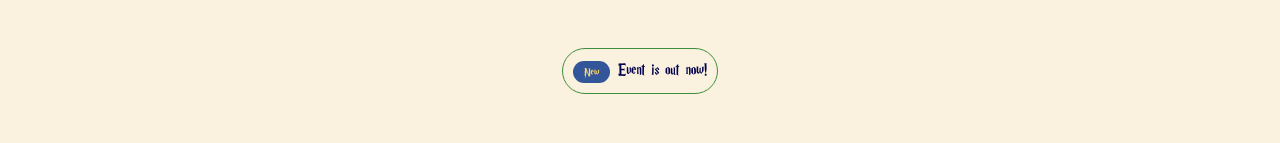
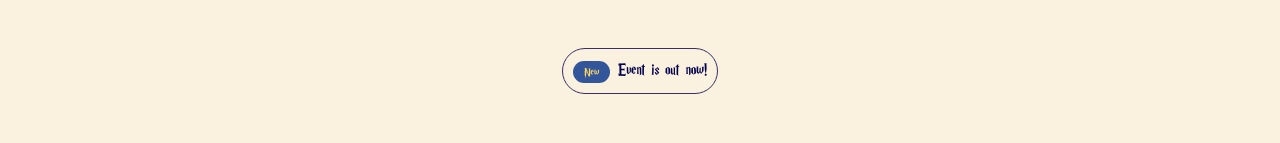
Before and after one commit to fossnsbm/techie-sleuths-25, a Next.js app: page / in a window 1280 px wide. Shown: the top 143 px of the page. Built offline with nearby package versions, Linux system fonts and the light colour scheme; a web font is replaced by a local one.

Commit message:
design view enhanced

```diff
--- a/app/globals.css
+++ b/app/globals.css
@@ -10,74 +10,7 @@ body {
     overflow-x: hidden;
 }
 
-/* *=========== Default theme =========== */
-/* @layer base {
-  :root {
-    --background: 0 0% 100%;
-    --foreground: 240 10% 3.9%;
-
-    --muted: 240 4.8% 95.9%;
-    --muted-foreground: 240 3.8% 46.1%;
-
-    --popover: 0 0% 100%;
-    --popover-foreground: 240 10% 3.9%;
-
-    --card: 0 0% 100%;
-    --card-foreground: 240 10% 3.9%;
-
-    --border: 240 5.9% 90%;
-    --input: 240 5.9% 90%;
-
-    --primary: 240 5.9% 10%;
-    --primary-foreground: 0 0% 98%;
-
-    --secondary: 240 4.8% 95.9%;
-    --secondary-foreground: 240 5.9% 10%;
-
-    --accent: 240 4.8% 95.9%;
-    --accent-foreground: 240 5.9% 10%;
-
-    --destructive: 0 84.2% 60.2%;
-    --destructive-foreground: 0 0% 98%;
-
-    --ring: 240 10% 3.9%;
-
-    --radius: 0.5rem;
-  }
-
-  .dark {
-    --background: 240 10% 3.9%;
-    --foreground: 0 0% 98%;
-
-    --muted: 240 3.7% 15.9%;
-    --muted-foreground: 240 5% 64.9%;
-
-    --popover: 240 10% 3.9%;
-    --popover-foreground: 0 0% 98%;
-
-    --card: 240 10% 3.9%;
-    --card-foreground: 0 0% 98%;
-
-    --border: 240 3.7% 15.9%;
-    --input: 240 3.7% 15.9%;
-
-    --primary: 0 0% 98%;
-    --primary-foreground: 240 5.9% 10%;
-
-    --secondary: 240 3.7% 15.9%;
-    --secondary-foreground: 0 0% 98%;
-
-    --accent: 240 3.7% 15.9%;
-    --accent-foreground: 0 0% 98%;
-
-    --destructive: 0 62.8% 30.6%;
-    --destructive-foreground: 0 0% 98%;
-
-    --ring: 240 4.9% 83.9%;
-  }
-} */
-
-/* *=========== Enhanced Harry Potter Theme (No Red) =========== */
+/* *=========== Refined Hogwarts Theme (No Green) =========== */
 @layer base {
   :root {
     --background: 38 78% 93%; /* Aged Parchment */
@@ -92,7 +25,7 @@ body {
     --primary: 220 50% 40%; /* Deep Ravenclaw Blue */
     --primary-foreground: 45 100% 70%; /* Magical Gold */
 
-    --secondary: 120 40% 40%; /* Slytherin Green */
+    --secondary: 250 40% 30%; /* Arcane Purple */
     --secondary-foreground: 30 50% 40%; /* Soft Bronze */
 
     --muted: 210 30% 55%; /* Mystic Teal */
@@ -123,7 +56,7 @@ body {
     --primary: 220 60% 30%; /* Enchanted Blue */
     --primary-foreground: 45 100% 70%; /* Bright Gold */
 
-    --secondary: 120 40% 30%; /* Darker Slytherin Green */
+    --secondary: 250 40% 25%; /* Deep Arcane Purple */
     --secondary-foreground: 30 40% 30%; /* Aged Bronze */
 
     --muted: 220 40% 35%; /* Darkened Mystic Teal */
@@ -150,7 +83,6 @@ body {
   box-shadow: inset 0 0 10px rgba(173, 216, 230, 0.3); /* Mystic Blue */
 }
 
-
 @layer base {
   * {
     @apply border-border;
--- a/app/page.tsx
+++ b/app/page.tsx
@@ -32,6 +32,7 @@ export default function Home() {
       <RegistrationSection />
       <CommunitySection />
       <FAQSection />
+      <FooterSection />
     </>
   );
 }
--- a/components/layout/sections/achievement.tsx
+++ b/components/layout/sections/achievement.tsx
@@ -68,7 +68,7 @@ export const AchievementSection = () => {
                     color="hsl(var(--primary))"
                     className="mb-6 text-primary"
                   />
-                  <span className="text-5xl text-muted-foreground/15 font-medium transition-all delay-75 group-hover/number:text-muted-foreground/30">
+                  <span className="text-5xl text-muted-foreground/15 font-medium transition-all delay-75 group-hover/number:text-muted-foreground/70">
                     0{index + 1}
                   </span>
                 </div>
```
